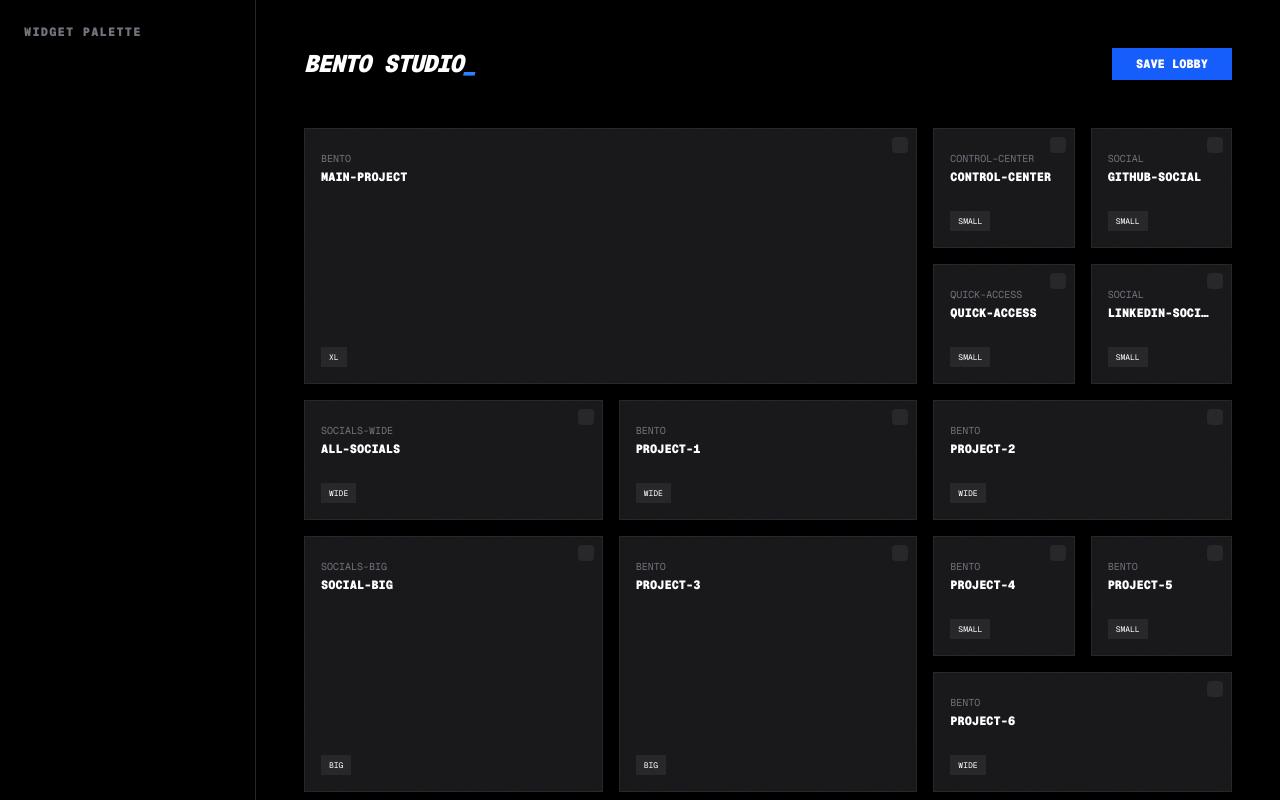
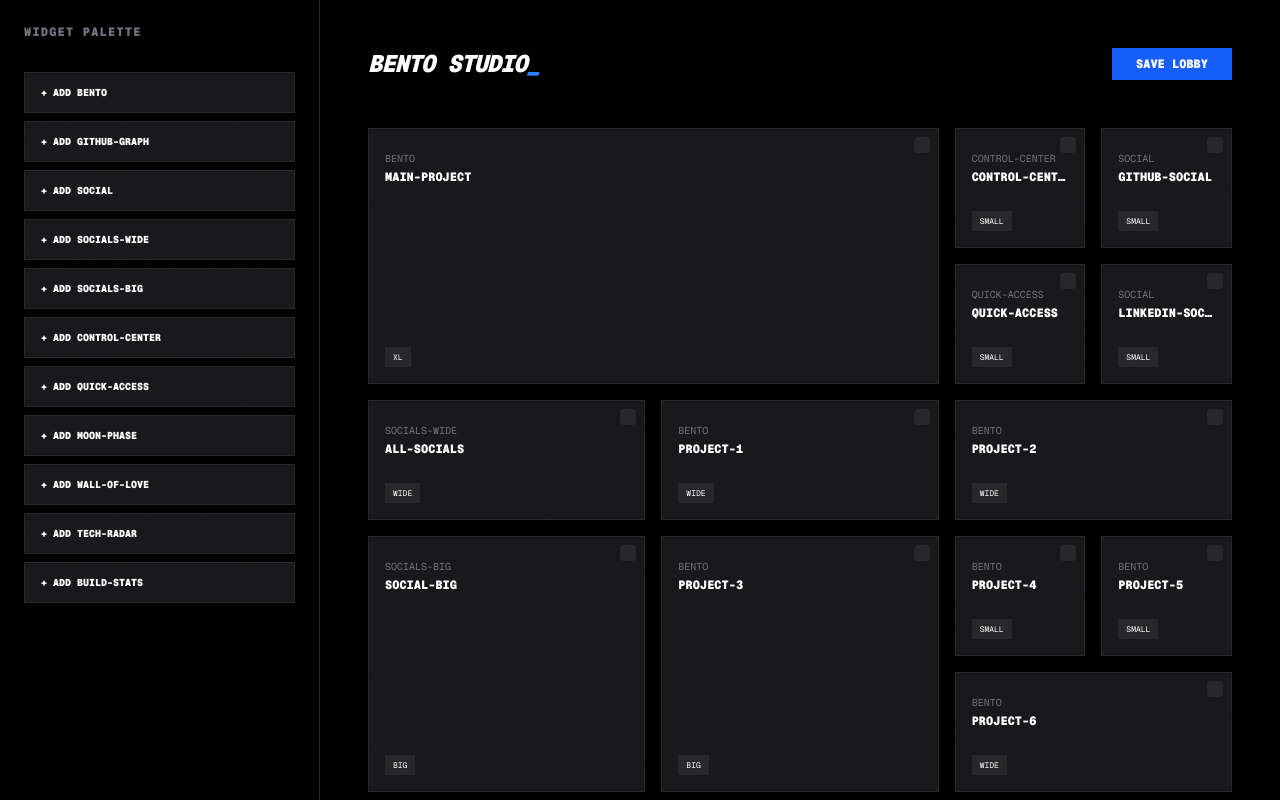
Before and after one commit to D-Seonay/bento-lobby-template, a Next.js app: page /studio in a window 1280 px wide. Built offline with nearby package versions, Linux system fonts and the light colour scheme.

Commit message:
feat: implement contextual studio sidebar for CRUD operations

```diff
--- /dev/null
+++ b/app/studio/StudioSidebar.tsx
@@ -0,0 +1,83 @@
+import { GridItem } from '@/types/lobby';
+import { WIDGET_REGISTRY } from '@/components/registry';
+
+interface SidebarProps {
+  selectedItem: GridItem | null;
+  onAdd: (type: string) => void;
+  onUpdate: (id: string, data: Partial<GridItem>) => void;
+  onDelete: (id: string) => void;
+  onClose: () => void;
+}
+
+export function StudioSidebar({ selectedItem, onAdd, onUpdate, onDelete, onClose }: SidebarProps) {
+  const widgetTypes = Object.keys(WIDGET_REGISTRY);
+
+  if (!selectedItem) {
+    return (
+      <div className="w-80 border-r border-zinc-800 p-6 flex flex-col">
+        <h2 className="text-xs font-black tracking-widest text-zinc-500 mb-8 uppercase">Widget Palette</h2>
+        <div className="space-y-2">
+          {widgetTypes.map(type => (
+            <button
+              key={type}
+              onClick={() => onAdd(type)}
+              className="w-full text-left px-4 py-3 bg-zinc-900 border border-zinc-800 hover:border-blue-500 text-[10px] font-black transition-all"
+            >
+              + ADD {type.toUpperCase()}
+            </button>
+          ))}
+        </div>
+      </div>
+    );
+  }
+
+  return (
+    <div className="w-80 border-r border-zinc-800 p-6 flex flex-col bg-zinc-950">
+      <div className="flex justify-between items-center mb-8">
+        <h2 className="text-xs font-black tracking-widest text-blue-500 uppercase">Edit Widget</h2>
+        <button onClick={onClose} className="text-zinc-500 hover:text-white">✕</button>
+      </div>
+
+      <div className="space-y-6 flex-1">
+        <div className="space-y-2">
+          <label className="text-[10px] text-zinc-500 font-black">Widget ID</label>
+          <input
+            className="w-full bg-zinc-900 border border-zinc-800 p-3 text-xs outline-none focus:border-blue-500"
+            value={selectedItem.id}
+            onChange={(e) => onUpdate(selectedItem.id, { id: e.target.value })}
+          />
+        </div>
+
+        <div className="space-y-2">
+          <label className="text-[10px] text-zinc-500 font-black">Widget Type</label>
+          <select
+            className="w-full bg-zinc-900 border border-zinc-800 p-3 text-xs outline-none focus:border-blue-500 appearance-none"
+            value={selectedItem.type}
+            onChange={(e) => onUpdate(selectedItem.id, { type: e.target.value })}
+          >
+            {widgetTypes.map(type => <option key={type} value={type}>{type}</option>)}
+          </select>
+        </div>
+
+        {/* Conditional fields for projects/socials */}
+        {selectedItem.type === 'bento' && (
+           <div className="space-y-2">
+            <label className="text-[10px] text-zinc-500 font-black">Project ID</label>
+            <input
+              className="w-full bg-zinc-900 border border-zinc-800 p-3 text-xs outline-none focus:border-blue-500"
+              value={selectedItem.projectId || ''}
+              onChange={(e) => onUpdate(selectedItem.id, { projectId: e.target.value })}
+            />
+          </div>
+        )}
+      </div>
+
+      <button
+        onClick={() => onDelete(selectedItem.id)}
+        className="w-full py-3 bg-red-900/20 text-red-500 border border-red-900/50 hover:bg-red-900/40 text-[10px] font-black transition-all"
+      >
+        DELETE WIDGET
+      </button>
+    </div>
+  );
+}
--- a/app/studio/page.tsx
+++ b/app/studio/page.tsx
@@ -7,6 +7,7 @@ import { DndContext, closestCenter } from '@dnd-kit/core';
 import { SortableContext, verticalListSortingStrategy, arrayMove } from '@dnd-kit/sortable';
 import { saveStudioConfig } from './actions';
 import { SortableGridItem } from '@/components/studio/SortableGridItem';
+import { StudioSidebar } from './StudioSidebar';
 
 export default function StudioPage() {
   const [grid, setGrid] = useState<GridItem[]>((lobbyConfig as LobbyConfig).grid);
@@ -15,6 +16,22 @@ export default function StudioPage() {
   const handleSave = async () => {
     await saveStudioConfig(grid);
     alert('Configuration saved!');
+  };
+
+  const addWidget = (type: string) => {
+    const newId = `${type}-${Date.now()}`;
+    const newItem: GridItem = { id: newId, type, size: 'small' };
+    setGrid([...grid, newItem]);
+    setSelectedId(newId);
+  };
+
+  const updateWidget = (id: string, data: Partial<GridItem>) => {
+    setGrid(grid.map(item => item.id === id ? { ...item, ...data } : item));
+  };
+
+  const deleteWidget = (id: string) => {
+    setGrid(grid.filter(item => item.id !== id));
+    setSelectedId(null);
   };
 
   const handleDragEnd = (event: any) => {
@@ -42,11 +59,13 @@ export default function StudioPage() {
 
   return (
     <div className="flex h-screen bg-black text-white font-mono uppercase">
-      {/* Sidebar Palette */}
-      <div className="w-64 border-r border-zinc-800 p-6 space-y-4">
-        <h2 className="text-xs font-black tracking-widest text-zinc-500 mb-8">Widget Palette</h2>
-        {/* Widget list will go here */}
-      </div>
+      <StudioSidebar
+        selectedItem={grid.find(i => i.id === selectedId) || null}
+        onAdd={addWidget}
+        onUpdate={updateWidget}
+        onDelete={deleteWidget}
+        onClose={() => setSelectedId(null)}
+      />
 
       {/* Main Canvas */}
       <div className="flex-1 overflow-auto p-12">
```
